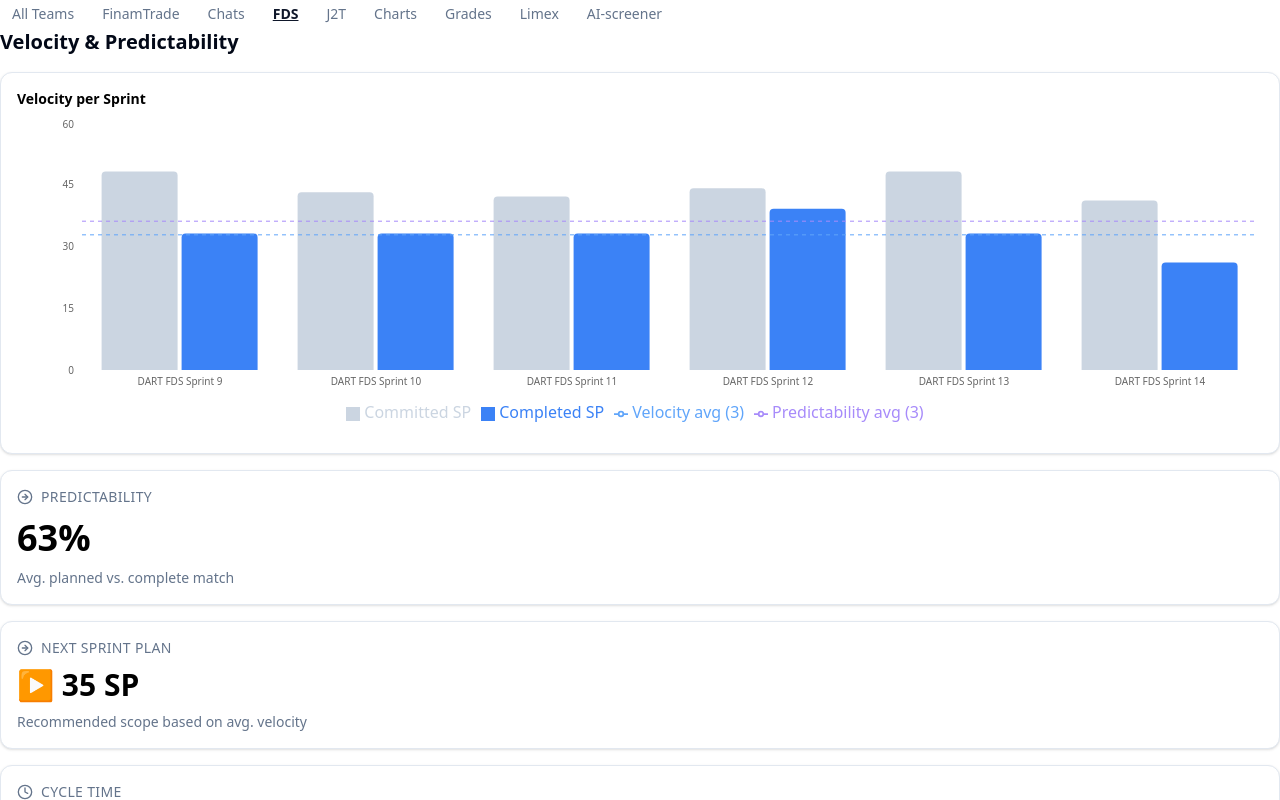
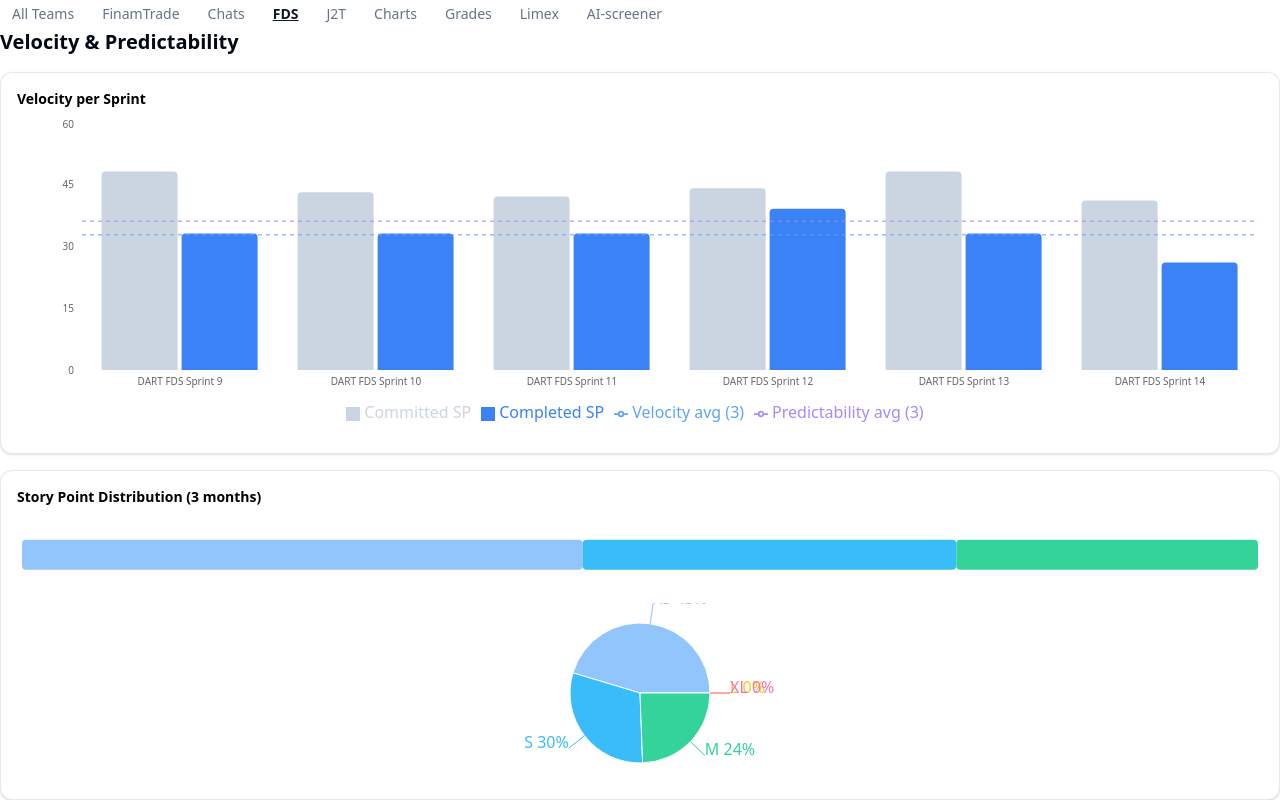
Before and after one commit to alexandershovtyuk/designpulse, a React (Vite) app: page / in a window 1280 px wide. Shown: the top 800 px of the page. Built offline with nearby package versions, Linux system fonts and the light colour scheme; the HTML template or start-up script is replaced by a standard one.

Commit message:
test distribution

```diff
--- /dev/null
+++ b/src/core/ui/charts/SPDistributionChart.tsx
@@ -0,0 +1,115 @@
+import { Card, CardContent } from '@/core/ui/primitives/card';
+import React from 'react';
+import {
+  BarChart,
+  Bar,
+  XAxis,
+  YAxis,
+  Tooltip,
+  ResponsiveContainer,
+  PieChart,
+  Pie,
+  Cell,
+} from 'recharts';
+import { Sprint, Task } from '@/core/types';
+
+interface SPDistributionChartProps {
+  sprints: Sprint[];
+}
+
+const sizeCategories = [
+  { label: 'XS', range: [1, 1], color: '#93c5fd' },     // blue-300
+  { label: 'S', range: [2, 2], color: '#38bdf8' },      // sky-400
+  { label: 'M', range: [3, 5], color: '#34d399' },      // emerald-400
+  { label: 'L', range: [8, 8], color: '#facc15' },      // yellow-400
+  { label: 'XL', range: [13, 100], color: '#f472b6' }   // pink-400
+];
+
+export const SPDistributionChart = ({
+  sprints,
+}: SPDistributionChartProps) => {
+  const allTasks: Task[] = sprints.flatMap((s) => [...s.committedTasks, ...s.completedTasks]);
+
+  const distribution = sizeCategories.map(({ label, range, color }) => {
+    const totalSP = allTasks
+      .filter((t) => t.storyPoints && t.storyPoints >= range[0] && t.storyPoints <= range[1])
+      .reduce((sum, t) => sum + (t.storyPoints || 0), 0);
+    return { label, value: totalSP, color };
+  });
+
+  const total = distribution.reduce((sum, d) => sum + d.value, 0);
+
+  const chartData = [
+    distribution.reduce((acc, item) => {
+      acc[item.label] = item.value;
+      return acc;
+    }, {} as Record<string, number>),
+  ];
+
+  return (
+    <Card className="w-full">
+      <CardContent className="p-4 space-y-6">
+        <h3 className="font-semibold text-sm">Story Point Distribution (3 months)</h3>
+
+        {/* Horizontal Stacked Bar Chart */}
+        <ResponsiveContainer width="100%" height={48}>
+          <BarChart layout="vertical" data={chartData}>
+            <XAxis type="number" domain={[0, total]} hide />
+            <YAxis type="category" dataKey="label" hide />
+            <Tooltip
+              content={({ active, payload }) => {
+                if (!active || !payload || !payload[0]) return null;
+                const p = payload[0].payload;
+                return (
+                  <div className="bg-white p-3 shadow-md rounded text-sm w-52">
+                    {distribution.map((d) => (
+                      <div key={d.label} className="text-gray-700">
+                        {d.label}: {p[d.label]} SP
+                      </div>
+                    ))}
+                  </div>
+                );
+              }}
+            />
+            {sizeCategories.map((cat) => (
+              <Bar
+                key={cat.label}
+                dataKey={cat.label}
+                stackId="a"
+                fill={cat.color}
+                radius={[4, 4, 4, 4]}
+              />
+            ))}
+          </BarChart>
+        </ResponsiveContainer>
+
+        {/* Pie Chart */}
+        <ResponsiveContainer width="100%" height={180}>
+          <PieChart>
+            <Tooltip
+              formatter={(value: number, name: string) => {
+                const percent = ((value as number) / total * 100).toFixed(1);
+                return [`${value} SP (${percent}%)`, name];
+              }}
+            />
+            <Pie
+              data={distribution}
+              dataKey="value"
+              nameKey="label"
+              cx="50%"
+              cy="50%"
+              outerRadius={70}
+              label={({ name, percent }) =>
+                `${name} ${(percent * 100).toFixed(0)}%`
+              }
+            >
+              {distribution.map((entry) => (
+                <Cell key={entry.label} fill={entry.color} />
+              ))}
+            </Pie>
+          </PieChart>
+        </ResponsiveContainer>
+      </CardContent>
+    </Card>
+  );
+};
--- a/src/pages/team/[teamId]/dashboard.tsx
+++ b/src/pages/team/[teamId]/dashboard.tsx
@@ -3,6 +3,7 @@ import { LayoutSection } from '@/core/layout/LayoutSection';
 import { SprintPredictabilityWidget } from '@/core/ui/widgets/SprintPredictabilityWidget';
 import { NextSprintRecommendationWidget } from '@/core/ui/widgets/NextSprintRecommendationWidget';
 import { VelocityChart } from '@/core/ui/charts/VelocityChart';
+import { SPDistributionChart } from '@/core/ui/charts/SPDistributionChart';
 import { CycleTimeWidget } from '@/core/ui/widgets/CycleTimeWidget';
 import { mockSprints } from '@/mock/data';
 import {
@@ -38,6 +39,7 @@ export default function Dashboard() {
             rollingVelocity={rollingVelocity}
             rollingPredictability={rollingPredictability}
           />
+          <SPDistributionChart sprints={mockSprints} />
         </div>
 
         <div className="space-y-4">
```
